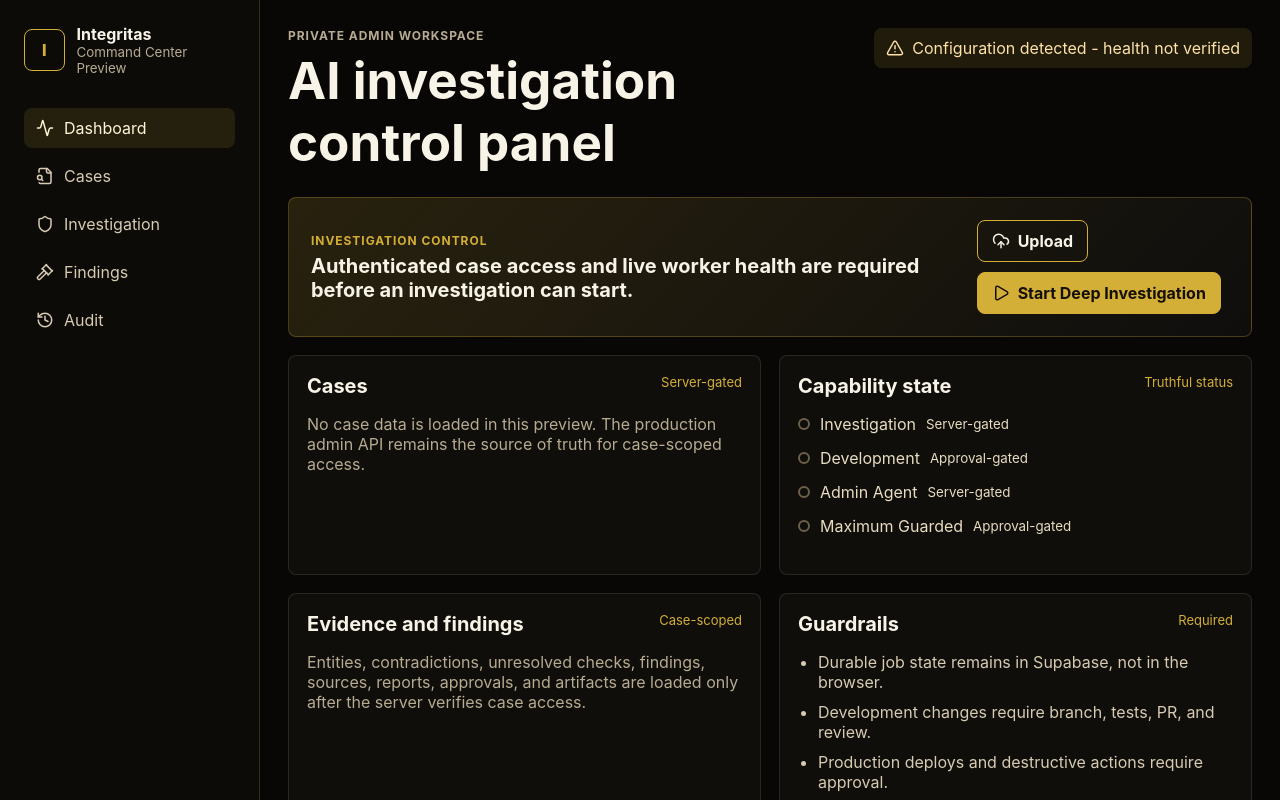
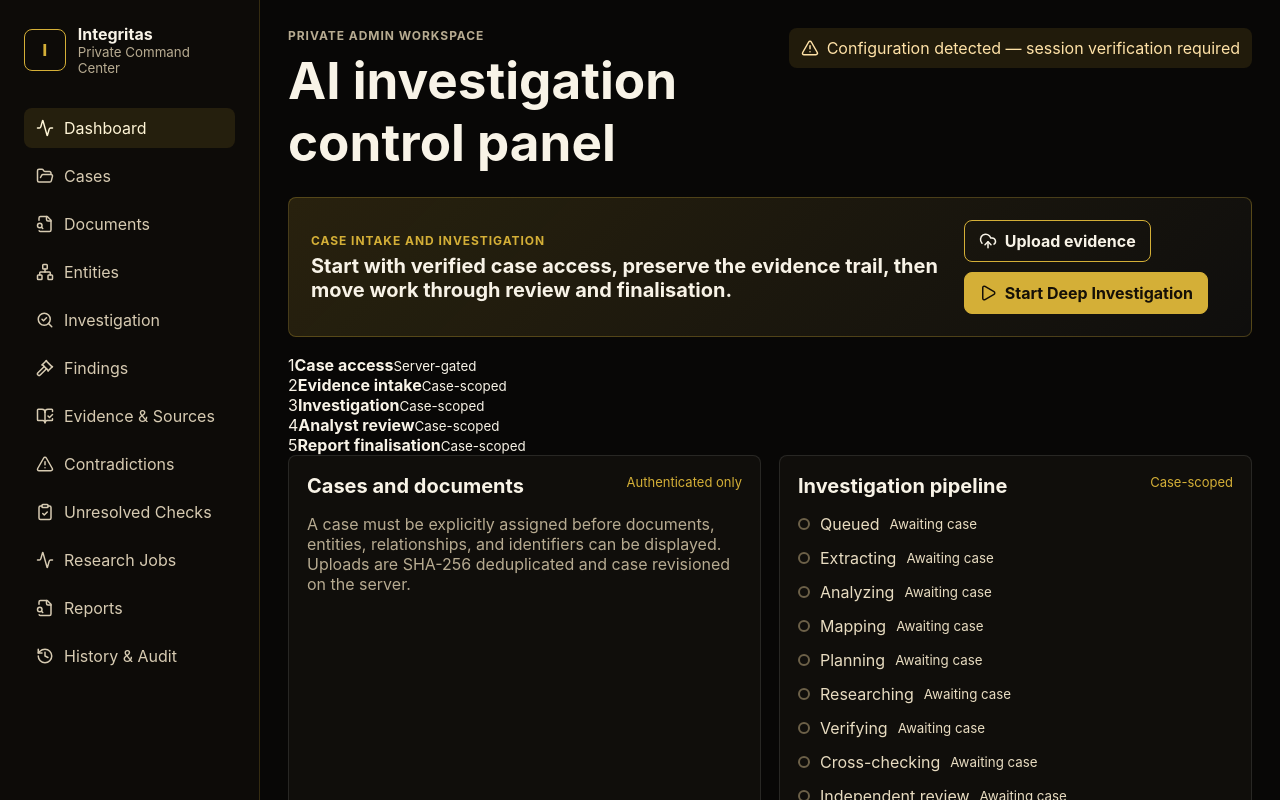
Before and after one commit to Ruan05/integritas, a React (Vite) app: page / in a window 1280 px wide. Shown: the top 800 px of the page. Built offline with nearby package versions, Linux system fonts and the light colour scheme; no server answers.

Commit message:
feat(admin): map private case investigation workflow

```diff
--- a/src/App.tsx
+++ b/src/App.tsx
@@ -1,29 +1,55 @@
 import {
   Activity,
   AlertTriangle,
+  BookOpenCheck,
+  ClipboardCheck,
   FileSearch,
+  FolderOpen,
   Gavel,
   History,
+  Network,
   Play,
+  SearchCheck,
   Shield,
   UploadCloud,
 } from 'lucide-react';
 import { isSupabaseConfigured } from './lib/supabase';
 
-const capabilityStates = [
-  ['Investigation', 'Server-gated'],
-  ['Development', 'Approval-gated'],
-  ['Admin Agent', 'Server-gated'],
-  ['Maximum Guarded', 'Approval-gated'],
+const navigation = [
+  ['Dashboard', '#dashboard', Activity],
+  ['Cases', '#cases', FolderOpen],
+  ['Documents', '#documents', FileSearch],
+  ['Entities', '#entities', Network],
+  ['Investigation', '#investigation', SearchCheck],
+  ['Findings', '#findings', Gavel],
+  ['Evidence & Sources', '#evidence', BookOpenCheck],
+  ['Contradictions', '#contradictions', AlertTriangle],
+  ['Unresolved Checks', '#checks', ClipboardCheck],
+  ['Research Jobs', '#jobs', Activity],
+  ['Reports', '#reports', FileSearch],
+  ['History & Audit', '#audit', History],
+] as const;
+
+const investigationStages = [
+  'Queued',
+  'Extracting',
+  'Analyzing',
+  'Mapping',
+  'Planning',
+  'Researching',
+  'Verifying',
+  'Cross-checking',
+  'Independent review',
+  'Drafting report',
 ] as const;
 
 function ConfigurationHealth() {
   return (
-    <div className={isSupabaseConfigured ? 'health warn' : 'health warn'}>
-      {isSupabaseConfigured ? <AlertTriangle size={18} /> : <AlertTriangle size={18} />}
+    <div className="health warn" role="status">
+      <AlertTriangle size={18} />
       {isSupabaseConfigured
-        ? 'Configuration detected - health not verified'
-        : 'Preview env not configured'}
+        ? 'Configuration detected — session verification required'
+        : 'Preview environment — server connection not configured'}
     </div>
   );
 }
@@ -36,15 +62,15 @@ export function App() {
           <span className="brand-mark">I</span>
           <div>
             <strong>Integritas</strong>
-            <small>Command Center Preview</small>
+            <small>Private Command Center</small>
           </div>
         </div>
         <nav>
-          <a className="active" href="#dashboard"><Activity size={18} />Dashboard</a>
-          <a href="#cases"><FileSearch size={18} />Cases</a>
-          <a href="#investigation"><Shield size={18} />Investigation</a>
-          <a href="#findings"><Gavel size={18} />Findings</a>
-          <a href="#audit"><History size={18} />Audit</a>
+          {navigation.map(([label, href, Icon], index) => (
+            <a className={index === 0 ? 'active' : undefined} href={href} key={label}>
+              <Icon size={18} />{label}
+            </a>
+          ))}
         </nav>
       </aside>
 
@@ -59,12 +85,12 @@ export function App() {
 
         <section className="command-card" id="dashboard">
           <div>
-            <p className="eyebrow">Investigation control</p>
-            <h2>Authenticated case access and live worker health are required before an investigation can start.</h2>
+            <p className="eyebrow">Case intake and investigation</p>
+            <h2>Start with verified case access, preserve the evidence trail, then move work through review and finalisation.</h2>
           </div>
           <div className="actions">
             <button type="button" className="secondary" disabled title="Requires an authenticated case session">
-              <UploadCloud size={18} />Upload
+              <UploadCloud size={18} />Upload evidence
             </button>
             <button type="button" disabled title="Requires an authenticated case session">
               <Play size={18} />Start Deep Investigation
@@ -72,49 +98,72 @@ export function App() {
           </div>
         </section>
 
+        <section className="workflow" aria-label="Investigation workflow">
+          {['Case access', 'Evidence intake', 'Investigation', 'Analyst review', 'Report finalisation'].map((step, index) => (
+            <div className="workflow-step" key={step}>
+              <span>{index + 1}</span>
+              <strong>{step}</strong>
+              <small>{index === 0 ? 'Server-gated' : 'Case-scoped'}</small>
+            </div>
+          ))}
+        </section>
+
         <section className="grid">
           <article className="panel" id="cases">
             <div className="panel-head">
-              <h2>Cases</h2>
-              <span>Server-gated</span>
+              <h2>Cases and documents</h2>
+              <span>Authenticated only</span>
             </div>
-            <p className="muted">No case data is loaded in this preview. The production admin API remains the source of truth for case-scoped access.</p>
+            <p className="muted" id="documents">A case must be explicitly assigned before documents, entities, relationships, and identifiers can be displayed. Uploads are SHA-256 deduplicated and case revisioned on the server.</p>
           </article>
 
           <article className="panel" id="investigation">
             <div className="panel-head">
-              <h2>Capability state</h2>
-              <span>Truthful status</span>
+              <h2>Investigation pipeline</h2>
+              <span>Case-scoped</span>
             </div>
-            <ul className="pipeline">
-              {capabilityStates.map(([name, state]) => (
-                <li key={name}>
-                  <span className="status-dot waiting" aria-label={state} />
-                  <span>{name}</span>
-                  <small>{state}</small>
+            <ol className="pipeline">
+              {investigationStages.map((stage) => (
+                <li key={stage}>
+                  <span className="status-dot waiting" aria-label="Awaiting authenticated case" />
+                  <span>{stage}</span>
+                  <small>Awaiting case</small>
                 </li>
               ))}
-            </ul>
+            </ol>
           </article>
 
-          <article className="panel" id="findings">
+          <article className="panel" id="entities">
             <div className="panel-head">
-              <h2>Evidence and findings</h2>
-              <span>Case-scoped</span>
+              <h2>Evidence-led analysis</h2>
+              <span>Review required</span>
             </div>
-            <p className="muted">Entities, contradictions, unresolved checks, findings, sources, reports, approvals, and artifacts are loaded only after the server verifies case access.</p>
+            <p className="muted" id="findings">Entities, source-linked findings, evidence, contradictions, and unresolved checks remain separated until the analyst verifies each conclusion.</p>
+            <div className="tag-row">
+              <span id="evidence">Evidence &amp; sources</span>
+              <span id="contradictions">Contradictions</span>
+              <span id="checks">Unresolved checks</span>
+            </div>
           </article>
 
-          <article className="panel" id="audit">
+          <article className="panel" id="jobs">
             <div className="panel-head">
-              <h2>Guardrails</h2>
-              <span>Required</span>
+              <h2>Research jobs and reports</h2>
+              <span>Durable state</span>
+            </div>
+            <p className="muted" id="reports">Jobs, report revisions, review decisions, and finalisation guards are retained in Supabase. The browser is never the system of record.</p>
+          </article>
+
+          <article className="panel wide" id="audit">
+            <div className="panel-head">
+              <h2>Control and audit boundary</h2>
+              <span>Approval-gated</span>
             </div>
             <ul className="checks">
-              <li>Durable job state remains in Supabase, not in the browser.</li>
-              <li>Development changes require branch, tests, PR, and review.</li>
-              <li>Production deploys and destructive actions require approval.</li>
-              <li>Untrusted documents and web content cannot alter permissions.</li>
+              <li>All case access, investigation actions, and reports are authorised server-side.</li>
+              <li>New evidence marks older reports stale until reviewed again.</li>
+              <li>Infrastructure controls use typed, audited commands—not a browser-exposed shell.</li>
+              <li>Production changes require a branch, tests, review, and explicit approval.</li>
             </ul>
           </article>
         </section>
```
